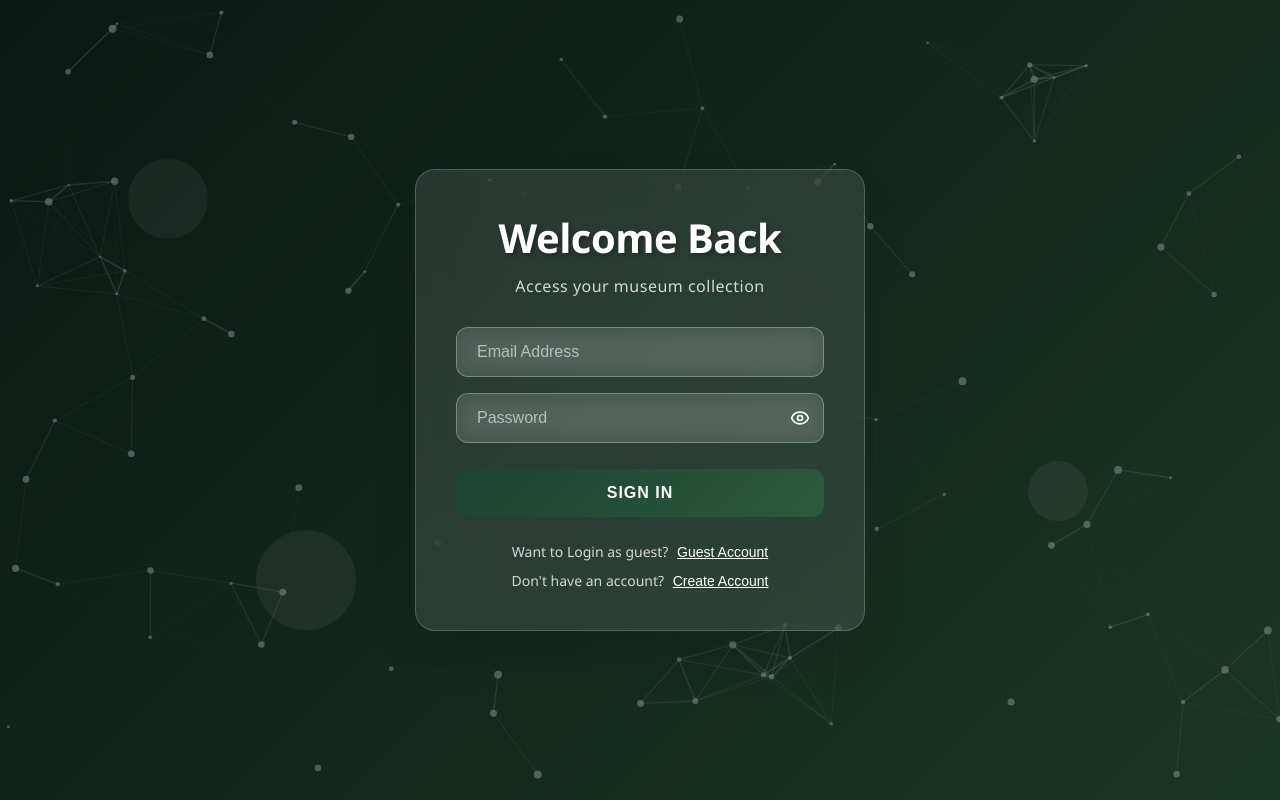
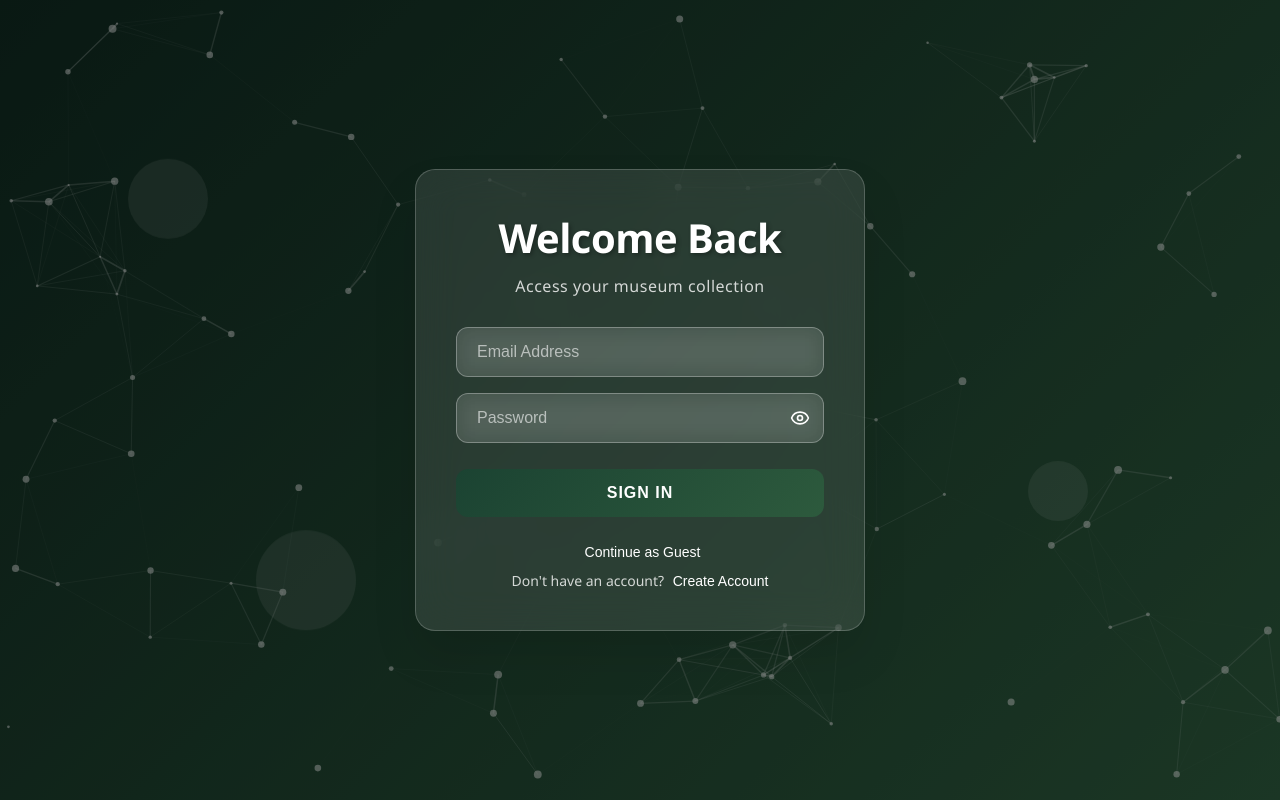
Before and after one commit to Ahsan361/FYP-frontend-test, a React (Vite) app: page /login in a window 1280 px wide. Built offline with nearby package versions, Linux system fonts and the light colour scheme.

Commit message:
update design of link buttons in login and registration pages

```diff
--- a/src/pages/Authentication/LoginPage.jsx
+++ b/src/pages/Authentication/LoginPage.jsx
@@ -314,7 +314,6 @@ const inputStyle = {
     background: 'none',
     border: 'none',
     color: 'white',
-    textDecoration: 'underline',
     cursor: 'pointer',
     fontSize: '14px',
     padding: '0',
@@ -524,14 +523,13 @@ const inputStyle = {
               fontSize: '14px',
               marginBottom: '10px'
             }}>
-              Want to Login as guest?{" "}
               <button
                 style={linkButtonStyle}
                 className="link-button"
                 onClick={handleGuestLogin}
                 type="button"
               >
-                Guest Account
+                Continue as Guest
               </button>
             </p>
 
--- a/src/pages/Authentication/RegistrationPage.jsx
+++ b/src/pages/Authentication/RegistrationPage.jsx
@@ -207,7 +207,7 @@ function Register({ onRegister }) {
     fontWeight: 600,
     cursor: loading ? "not-allowed" : "pointer"
   };
-  const linkButtonStyle = { background: "none", border: "none", color: "white", textDecoration: "underline", cursor: "pointer", fontSize: "14px", marginLeft: "5px" };
+  const linkButtonStyle = { background: "none", border: "none", color: "white", cursor: "pointer", fontSize: "14px", marginLeft: "5px" };
   const errorStyle = { padding: "12px", borderRadius: "8px", textAlign: "center", background: "rgba(255, 82, 82, 0.2)", border: "1px solid rgba(255, 82, 82, 0.5)", color: "#ff5252" };
   const successStyle = { padding: "12px", borderRadius: "8px", textAlign: "center", background: "rgba(76, 175, 80, 0.2)", border: "1px solid rgba(76, 175, 80, 0.5)", color: "#4caf50" };
 
```
